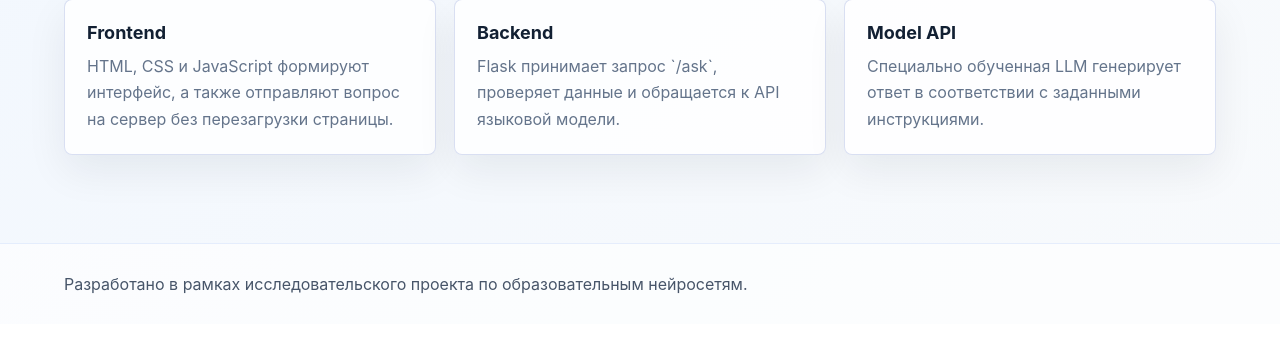
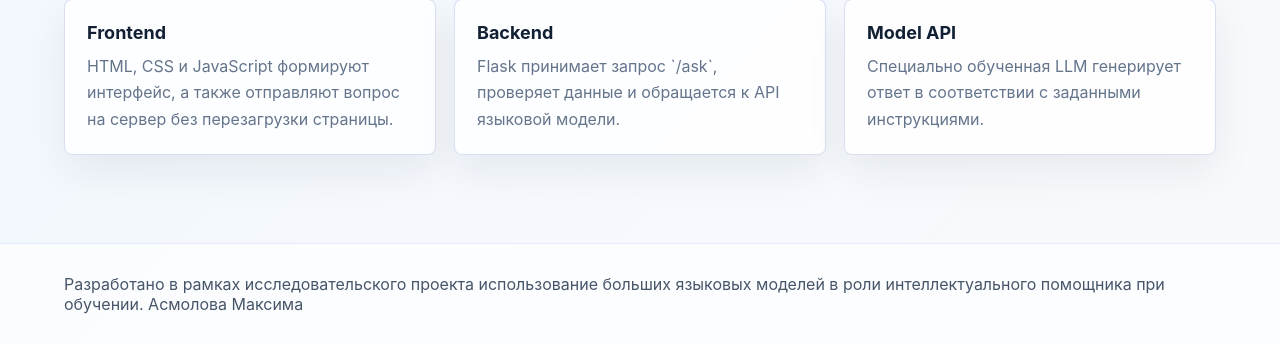
Before and after one commit to maksim-smola/LLM-with-tutoring-capabilities, a Flask app: page / in a window 1280 px wide. Shown: the part 3143-3487 px from the top of the page. Before the commit the page ends 3437 px from the top, so only its background shows below. Run offline with Flask 3, Linux system fonts and the light colour scheme.

Commit message:
Update index.html

```diff
--- a/templates/index.html
+++ b/templates/index.html
@@ -654,7 +654,7 @@
   </main>
 
   <footer>
-    Разработано в рамках исследовательского проекта по образовательным нейросетям.
+    Разработано в рамках исследовательского проекта использование больших языковых моделей в роли интеллектуального помощника при обучении. Асмолова Максима
   </footer>
 
   <script>
```
